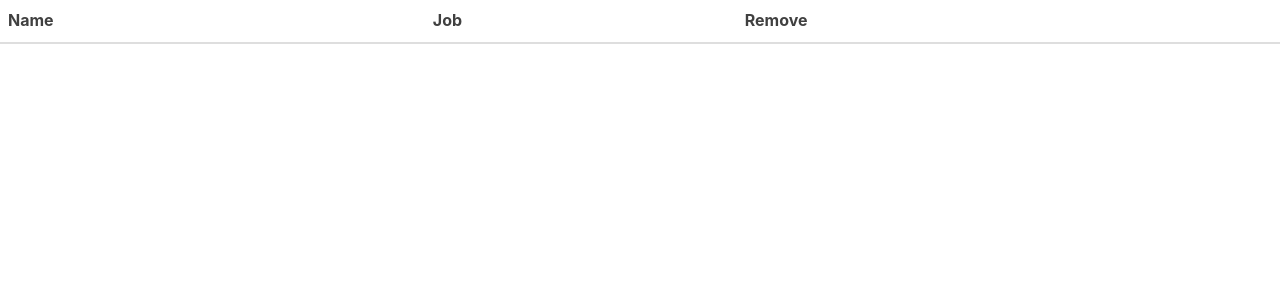
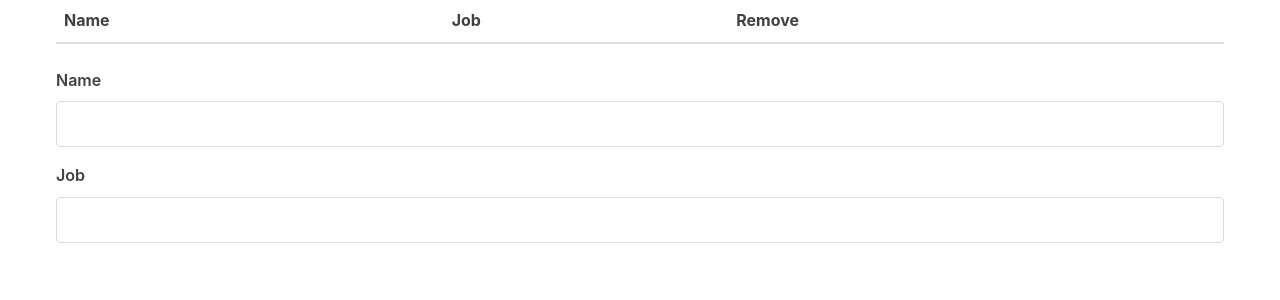
Before and after one commit to luisgiraldov/react-practice, a React (Create React App) app: page / in a window 1280 px wide. Shown: the top 300 px of the page. Built offline with nearby package versions, Linux system fonts and the light colour scheme.

Commit message:
Imported Form component into app.js

```diff
--- a/src/App.js
+++ b/src/App.js
@@ -1,5 +1,6 @@
 import React, { Component } from 'react';
 import Table from './components/Table.component';
+import Form from './components/Form.component';
 
 class App extends Component {
     state = {
@@ -20,8 +21,9 @@ class App extends Component {
         const { characters } = this.state;
 
         return (
-            <div className="App">
+            <div className="container">
                 <Table charactersData={characters} removeCharacter={this.removeCharacter} />
+                <Form />
             </div>
         )
     }
```
Also changed, not shown: src/components/Form.component.jsx (renamed from src/components/Form.component.js).
